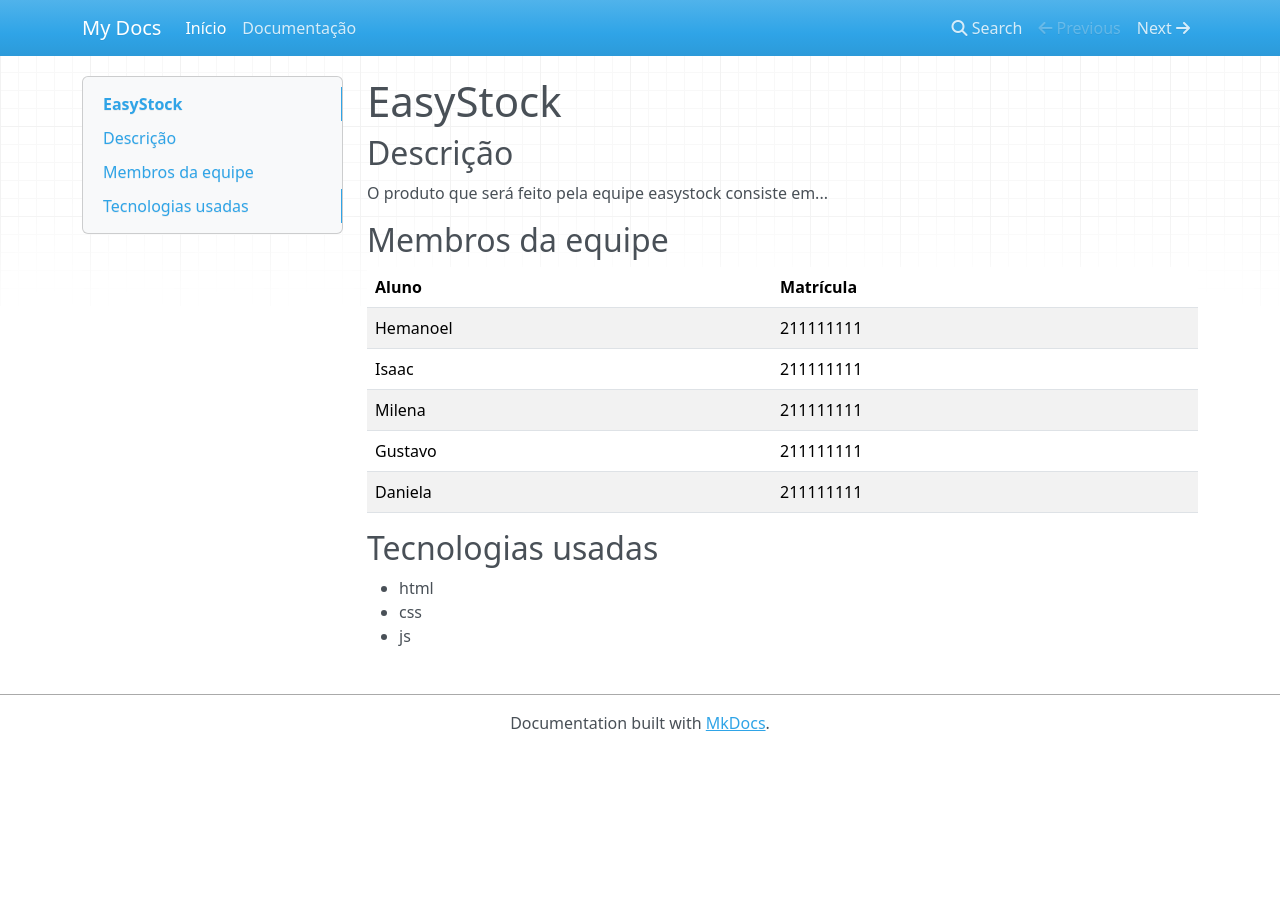
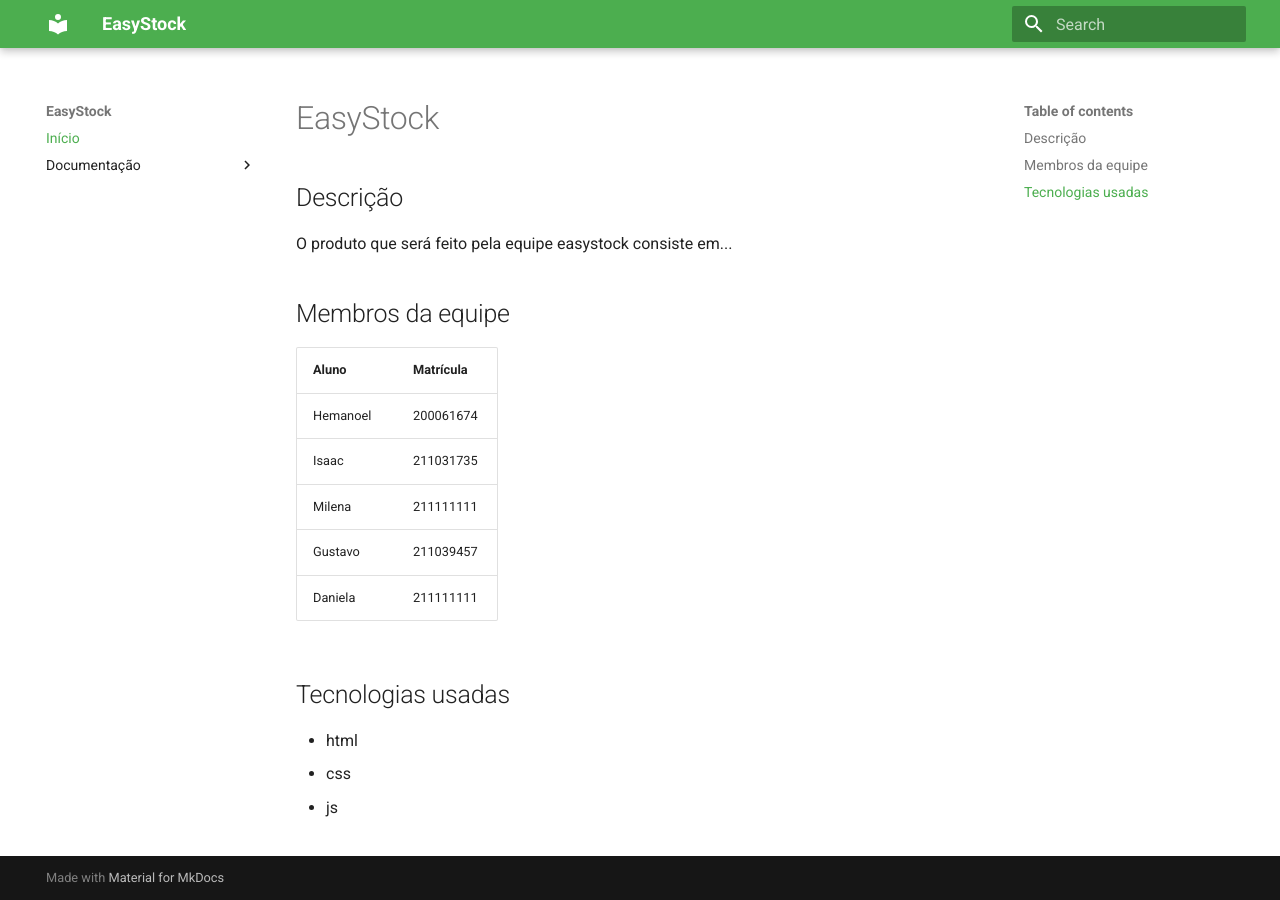
Before and after one commit to mdsreq-fga-unb/2023.1-EasyStock, an MkDocs documentation site: the page built from docs/index.md, in a window 1280 px wide. Built offline with MkDocs 1.6.1 and Material for MkDocs 9.7.7, drawn with Linux system fonts in a browser that asks for light colours; nearby versions of some CDN libraries.

```diff
--- a/docs/index.md
+++ b/docs/index.md
@@ -8,10 +8,10 @@ O produto que será feito pela equipe easystock consiste em...
 
 | Aluno     | Matrícula |
 |-----------|-----------|
-| Hemanoel  | 211111111 |
-| Isaac     | 211111111 |
+| Hemanoel  | 200061674 |
+| Isaac     | 211031735 |
 | Milena    | 211111111 |
-| Gustavo   | 211111111 |
+| Gustavo   | 211039457 |
 | Daniela   | 211111111 |
 
 <!-- * Hemanoel
--- a/mkdocs.yml
+++ b/mkdocs.yml
@@ -1,4 +1,14 @@
-site_name: My Docs
+site_name: EasyStock
 nav:
     - Início: index.md
-    - Documentação: about.md
+    - Documentação:
+        - 'Visão geral do produto': 'visao-geral-produto.md'
+        - 'Visão geral do projeto': 'visao-geral-projeto.md'
+        - 'Processo de desenvolvimento de software': 'processo-de-desenvolvimento-de-software.md'
+        - 'Lições aprendidas': 'licoes-aprendidas.md'
+
+theme:
+    name: material
+    palette:
+        scheme: default
+        primary: green
```
Also changed, not shown: docs/licoes-aprendidas.md (added, +9 -0 lines), docs/processo-de-desenvolvimento-de-software.md (added, +22 -0 lines), docs/visao-geral-produto.md (added, +29 -0 lines), docs/visao-geral-projeto.md (added, +48 -0 lines).
